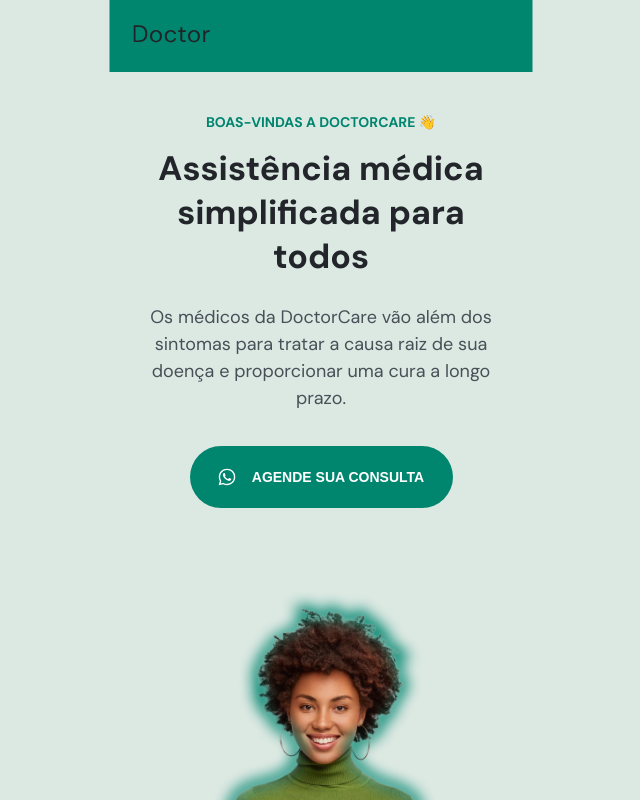
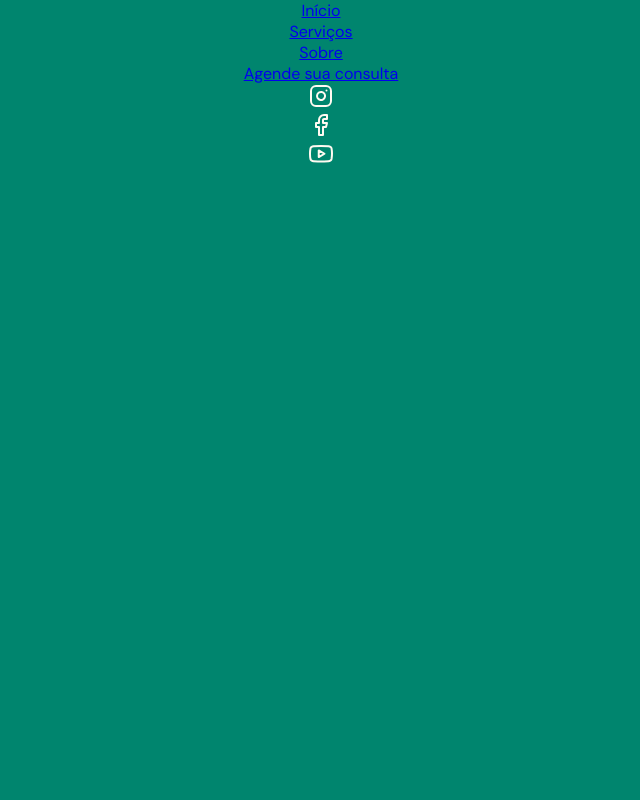
Before and after one commit to breno-facanha/NLW, a plain HTML site: page index.html in a window 1280 px wide. Shown: the top 800 px of the page, without its empty margins (319-959 px from the left). Drawn offline with Linux system fonts and the light colour scheme.

Commit message:
continuação da aula 2

```diff
--- a/index.html
+++ b/index.html
@@ -10,9 +10,10 @@
     <link href="https://fonts.googleapis.com/css2?family=DM+Sans:wght@400;700&family=Righteous&family=Sarala:wght@400;700&display=swap" rel="stylesheet">
     <link rel="preconnect" href="https://fonts.gstatic.com" crossorigin>
 </head>
-<body>
+<body onscroll="onScroll()" class="menu-expanded">
 
-    <nav class="wrapper scroll">
+    <nav id="navigation" class="">
+        <div class="wrapper">
             <a class="logo" href="#">
                 <svg width="133" height="18" viewBox="0 0 133 18" fill="none" xmlns="http://www.w3.org/2000/svg">
                     <path d="M0 17.088V0.287999H5.16C8.12 0.287999 10.296 1.04 11.688 2.544C13.096 4.048 13.8 6.112 13.8 8.736C13.8 11.312 13.096 13.352 11.688 14.856C10.296 16.344 8.12 17.088 5.16 17.088H0ZM2.016 15.408H5.112C6.744 15.408 8.04 15.144 9 14.616C9.976 14.072 10.672 13.304 11.088 12.312C11.504 11.304 11.712 10.112 11.712 8.736C11.712 7.328 11.504 6.12 11.088 5.112C10.672 4.104 9.976 3.328 9 2.784C8.04 2.24 6.744 1.968 5.112 1.968H2.016V15.408Z" fill="#212529"/>
@@ -28,12 +29,60 @@
                 </svg>
             </a>
 
+            <div class="menu">
+                <ul>
+                    <li><a href="#">Início</a></li>
+                    <li><a href="#">Serviços</a></li>
+                    <li><a href="#">Sobre</a></li>
+
+                    <a class="button" href="#">Agende sua consulta</a>
+                </ul>
+
+                <ul class="social-links">
+                    <li>
+                        <a href="https://www.instagram.com/">
+                            <svg width="24" height="24" viewBox="0 0 24 24" fill="none" xmlns="http://www.w3.org/2000/svg">
+                                <path d="M17 1.99997H7C4.23858 1.99997 2 4.23855 2 6.99997V17C2 19.7614 4.23858 22 7 22H17C19.7614 22 22 19.7614 22 17V6.99997C22 4.23855 19.7614 1.99997 17 1.99997Z" stroke="#FFFAF1" stroke-width="2" stroke-linecap="round" stroke-linejoin="round"/>
+                                <path d="M15.9997 11.3701C16.1231 12.2023 15.981 13.0523 15.5935 13.7991C15.206 14.5459 14.5929 15.1515 13.8413 15.5297C13.0898 15.908 12.2382 16.0397 11.4075 15.906C10.5768 15.7723 9.80947 15.3801 9.21455 14.7852C8.61962 14.1903 8.22744 13.4229 8.09377 12.5923C7.96011 11.7616 8.09177 10.91 8.47003 10.1584C8.84829 9.40691 9.45389 8.7938 10.2007 8.4063C10.9475 8.0188 11.7975 7.87665 12.6297 8.00006C13.4786 8.12594 14.2646 8.52152 14.8714 9.12836C15.4782 9.73521 15.8738 10.5211 15.9997 11.3701Z" stroke="#FFFAF1" stroke-width="2" stroke-linecap="round" stroke-linejoin="round"/>
+                                <path d="M17.5 6.49997H17.51" stroke="#FFFAF1" stroke-width="2" stroke-linecap="round" stroke-linejoin="round"/>
+                                </svg>
+                        </a>
+                    </li>
+                    <li>
+                        <a href="https://www.facebook.com/">
+                            <svg width="24" height="24" viewBox="0 0 24 24" fill="none" xmlns="http://www.w3.org/2000/svg">
+                                <path d="M18 1.99997H15C13.6739 1.99997 12.4021 2.52675 11.4645 3.46444C10.5268 4.40212 10 5.67389 10 6.99997V9.99997H7V14H10V22H14V14H17L18 9.99997H14V6.99997C14 6.73475 14.1054 6.4804 14.2929 6.29286C14.4804 6.10533 14.7348 5.99997 15 5.99997H18V1.99997Z" stroke="#FFFAF1" stroke-width="2" stroke-linecap="round" stroke-linejoin="round"/>
+                                </svg>
+
+                        </a>
+                    </li>
+                    <li>
+                        <a href="https://www.youtube.com/">
+                            <svg width="24" height="24" viewBox="0 0 24 24" fill="none" xmlns="http://www.w3.org/2000/svg">
+                                <path d="M22.5396 6.42C22.4208 5.94541 22.1789 5.51057 21.8382 5.15941C21.4976 4.80824 21.0703 4.55318 20.5996 4.42C18.8796 4 11.9996 4 11.9996 4C11.9996 4 5.1196 4 3.3996 4.46C2.92884 4.59318 2.50157 4.84824 2.16094 5.19941C1.82031 5.55057 1.57838 5.98541 1.4596 6.46C1.14481 8.20556 0.990831 9.97631 0.999595 11.75C0.988374 13.537 1.14236 15.3213 1.4596 17.08C1.59055 17.5398 1.8379 17.9581 2.17774 18.2945C2.51758 18.6308 2.93842 18.8738 3.3996 19C5.1196 19.46 11.9996 19.46 11.9996 19.46C11.9996 19.46 18.8796 19.46 20.5996 19C21.0703 18.8668 21.4976 18.6118 21.8382 18.2606C22.1789 17.9094 22.4208 17.4746 22.5396 17C22.852 15.2676 23.0059 13.5103 22.9996 11.75C23.0108 9.96295 22.8568 8.1787 22.5396 6.42Z" stroke="#FFFAF1" stroke-width="2" stroke-linecap="round" stroke-linejoin="round"/>
+                                <path d="M9.75 15.02L15.5 11.75L9.75 8.48001V15.02Z" stroke="#FFFAF1" stroke-width="2" stroke-linecap="round" stroke-linejoin="round"/>
+                                </svg>
+
+                       </a>
+                    </li>
+                </ul>
+            </div>
+
+            <button class="open-menu">
                 <svg width="40" height="40" viewBox="0 0 40 40" fill="none" xmlns="http://www.w3.org/2000/svg">
                     <path d="M10 20H30" stroke="#00856F" stroke-width="2" stroke-linecap="round" stroke-linejoin="round"/>
                     <path d="M10 12H30" stroke="#00856F" stroke-width="2" stroke-linecap="round" stroke-linejoin="round"/>
                     <path d="M18 28L30 28" stroke="#00856F" stroke-width="2" stroke-linecap="round" stroke-linejoin="round"/>
                     </svg>
+            </button>
 
+            <button class="close-menu">
+                <svg width="40" height="40" viewBox="0 0 40 40" fill="none" xmlns="http://www.w3.org/2000/svg">
+                    <path d="M30 10L10 30M10 10L30 30" stroke="#FFFAF1" stroke-width="2" stroke-linecap="round" stroke-linejoin="round"/>
+                    </svg>
+            </button>
+
+        </div>
     </nav>
 
     <header class="wrapper">
@@ -77,5 +126,7 @@
         </div>
 
     </header>
+
+    <script src="main.js"></script>
 </body>
 </html>
--- /dev/null
+++ b/main.js
@@ -0,0 +1,7 @@
+function onScroll(){
+    if(scrollY > 0){
+        navigation.classList.add('scroll')
+    }else {
+        navigation.classList.remove('scroll')
+    }
+}
--- a/style.css
+++ b/style.css
@@ -1,6 +1,7 @@
 *{
     margin: 0;
-
+    padding: 0;
+    box-sizing: border-box;
 }
 :root{
     --primary-color: hsl(170, 100%, 26%);
@@ -16,6 +17,11 @@
     --nav-height: 7.2rem;
 }
 
+html, body {
+    width: 100%;
+    height: 100%;
+}
+
 body {
     font-family: 'DM Sans';
     font-size: 1.6rem;
@@ -29,13 +35,17 @@ body {
     padding-inline: 2.4rem;
 }
 
+ul{
+    list-style: none;
+}
+
 header{
     margin-top: calc(4.1rem + var(--nav-height));
 }
 
 header::before {
     content: '';
-    width: 100vw;
+    width: 100%;
     height: calc(108rem + var(--nav-height));
     background-color: var(--brand-light);
     display: block;
@@ -133,8 +143,6 @@ header img{
 
 nav {
     display: flex;
-    align-items: center;
-    justify-content: space-between;
 
     height: var(--nav-height);
 
@@ -144,6 +152,52 @@ nav {
     transform: translateX(-50%);
 }
 
+nav .wrapper{
+    display: flex;
+    align-items: center;
+    justify-content: space-between;
+}
+
 nav.scroll{
     background-color: var(--primary-color);
+    width: 100vw;
 }
+
+nav.scroll svg:nth-child(1) path{
+    fill: white;
+}
+
+nav.scroll svg:nth-child(2) path{
+    stroke: white;
+}
+
+.menu,
+.close-menu,
+body.menu-expanded .open-menu{
+    opacity: 0;
+    visibility: hidden;
+}
+
+body.menu-expanded .menu,
+body.menu-expanded .close-menu{
+    opacity: 1;
+    visibility: visible;
+}
+
+body.menu-expanded{
+    overflow: hidden;
+}
+
+body.menu-expanded .menu{
+    position: fixed;
+    top: 0;
+    left: 0;
+    background-color: var(--primary-color);
+
+    width: 100vw;
+    height: 100vh;
+}
+
+body.menu-expanded nav{
+    position: relative;
+}
```
Lines whose indentation alone changed are shown as unchanged.
